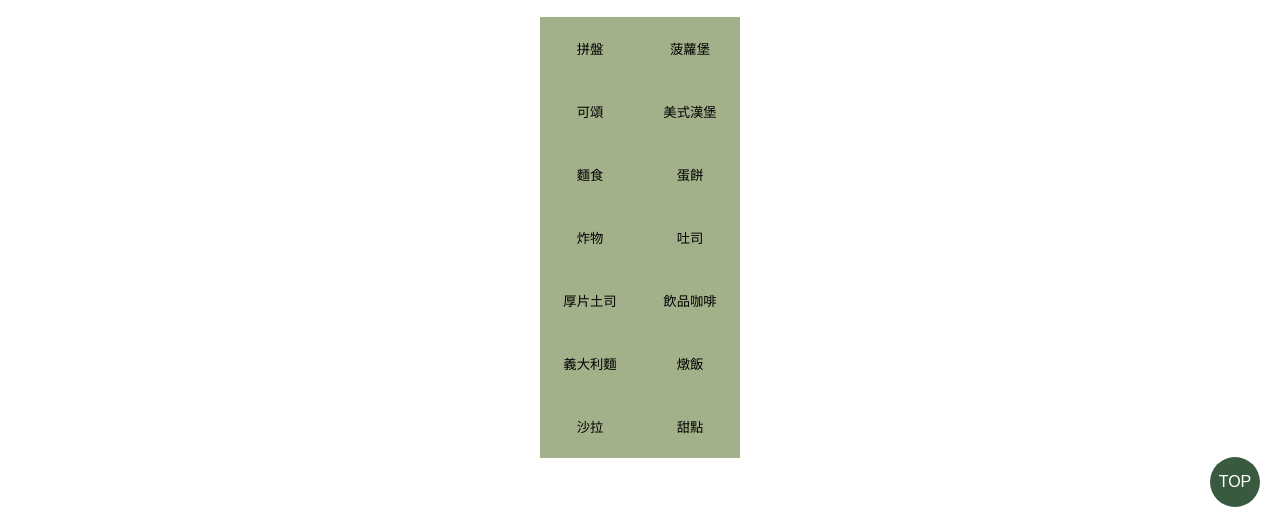
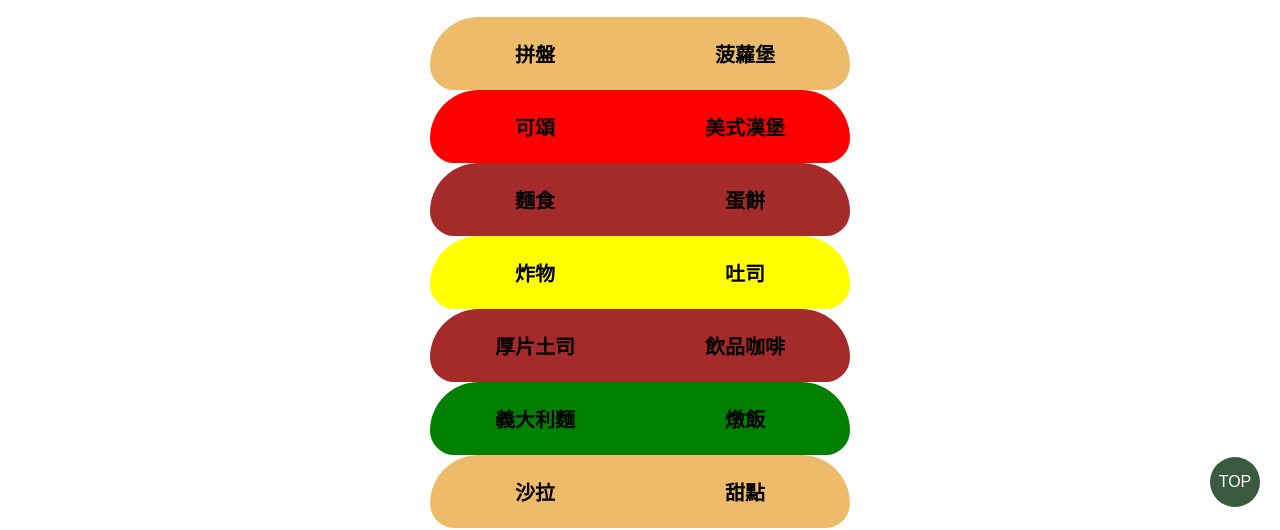
Before and after one commit to Mia012022/Lab_C, a plain HTML site: page menu.html in a window 1280 px wide. Shown: the part 273-803 px from the top of the page. Drawn offline with Linux system fonts and the light colour scheme.

Commit message:
完整版

```diff
--- a/css/about-style.css
+++ b/css/about-style.css
@@ -23,3 +23,10 @@
     font-size: 20px;
     color: #344e41;
 }
+.middle{
+    margin-top: 20px;
+}
+.midimg img{
+    border-radius: 10px;
+    opacity: 0.8;
+}
--- a/css/contact-style.css
+++ b/css/contact-style.css
@@ -30,7 +30,7 @@ input[type="text"],input[type="email"],textarea,select{
 
     width: 100%;
     padding: 10px 8px;
-            border:1px solid lightgray;
+            border:1px solid rgb(20, 65, 35);
             border-radius: 4px;
             margin-bottom: 20px;
 }
--- a/css/menu-style.css
+++ b/css/menu-style.css
@@ -18,23 +18,32 @@
 .tab {
     float: left;
 
-    background-color: #a3b18a ;
-    width: 100px;
+
+    width: 210px;
 
   }
 
   /* Style the buttons that are used to open the tab content */
   .tab button {
     display: block;
-    background-color: inherit;
+    background-color: #a3b18a ;
     color: black;
+    font-size: 20px;
+    font-weight: 700;
     padding: 22px 16px;
-    width: 100%;
+   width: 100%;
     border: none;
     outline: none;
-    text-align: left;
     cursor: pointer;
     text-align: center;
+
+
+  }
+  .tableft button{
+    border-radius: 80px 0px 0px 40px;
+  }
+  .tabright button{
+    border-radius: 0px 80px 40px 0px;
   }
 
   /* Change background color of buttons on hover */
@@ -55,13 +64,23 @@
     padding: 0px 12px;
     border: 1px solid #3a5a40 ;
     width: 300px;
+    height: 493px;
+    line-height: 25px;
+    border-radius: 5px;
+    background-color: white;
+    opacity: 0.9;
 
 
     display: none;
   }
   .middle{
+    border-radius: 180px 180px 0px 0px;
     height: 800px;
     margin-top: 20px;
+
+    background-repeat: no-repeat;
+    background-size: cover;
+
   }
 .midfloatright{
     float: right;
--- a/menu.html
+++ b/menu.html
@@ -180,14 +180,14 @@
                     </ul>
                 </div>
 
-                <div class="tab">
-                    <button class="tablinks" onclick="openCity(event, 'plate')">拼盤</button>
-                    <button class="tablinks" onclick="openCity(event, 'croissant')">可頌</button>
-                    <button class="tablinks" onclick="openCity(event, 'noodle')">麵食</button>
-                    <button class="tablinks" onclick="openCity(event, 'fried')">炸物</button>
-                    <button class="tablinks" onclick="openCity(event, 'Ttoast')">厚片土司</button>
-                    <button class="tablinks" onclick="openCity(event, 'pasta')">義大利麵</button>
-                    <button class="tablinks" onclick="openCity(event, 'salad')">沙拉</button>
+                <div class="tab tableft">
+                    <button class="tablinks" onclick="openMenu(event, 'plate')" style="background-color: #edbb6a;">拼盤</button>
+                    <button class="tablinks" onclick="openMenu(event, 'croissant')" style="background-color: red;">可頌</button>
+                    <button class="tablinks" onclick="openMenu(event, 'noodle')" style="background-color: brown;">麵食</button>
+                    <button class="tablinks" onclick="openMenu(event, 'fried')" style="background-color: yellow;">炸物</button>
+                    <button class="tablinks" onclick="openMenu(event, 'Ttoast')" style="background-color: brown;">厚片土司</button>
+                    <button class="tablinks" onclick="openMenu(event, 'pasta')" style="background-color: green;">義大利麵</button>
+                    <button class="tablinks" onclick="openMenu(event, 'salad')" style="background-color: #edbb6a;">沙拉</button>
                 </div>
 
             </div>
@@ -195,14 +195,14 @@
         <!-- 右邊 -->
         <div class="midright">
 
-            <div class="tab">
-                <button class="tablinks" onclick="openCity(event, 'polo')">菠蘿堡</button>
-                <button class="tablinks" onclick="openCity(event, 'burger')">美式漢堡</button>
-                <button class="tablinks" onclick="openCity(event, 'chineseomelet')">蛋餅</button>
-                <button class="tablinks" onclick="openCity(event, 'toast')">吐司</button>
-                <button class="tablinks" onclick="openCity(event, 'drink')">飲品咖啡</button>
-                <button class="tablinks" onclick="openCity(event, 'rice')">燉飯</button>
-                <button class="tablinks" onclick="openCity(event, 'dessert')">甜點</button>
+            <div class="tab tabright">
+                <button class="tablinks" onclick="openMenu(event, 'polo')" style="background-color: #edbb6a;">菠蘿堡</button>
+                <button class="tablinks" onclick="openMenu(event, 'burger')" style="background-color: red;">美式漢堡</button>
+                <button class="tablinks" onclick="openMenu(event, 'chineseomelet')" style="background-color: brown;">蛋餅</button>
+                <button class="tablinks" onclick="openMenu(event, 'toast')" style="background-color: yellow;">吐司</button>
+                <button class="tablinks" onclick="openMenu(event, 'drink')" style="background-color: brown;">飲品咖啡</button>
+                <button class="tablinks" onclick="openMenu(event, 'rice')" style="background-color: green;">燉飯</button>
+                <button class="tablinks" onclick="openMenu(event, 'dessert')" style="background-color: #edbb6a;">甜點</button>
 
             </div>
 
@@ -336,9 +336,9 @@
     </div>
 
 
-    <!-- Hover Tabs -->
+    <!-- Hover Tabs  菜單打開-->
     <script>
-        function openCity(evt, cityName) {
+        function openMenu(evt, menuName) {
             // Declare all variables
             var i, tabcontent, tablinks;
 
@@ -355,7 +355,7 @@
             }
 
             // Show the current tab, and add an "active" class to the link that opened the tab
-            document.getElementById(cityName).style.display = "block";
+            document.getElementById(menuName).style.display = "block";
             evt.currentTarget.className += " active";
         }
     </script>
```
Also changed, not shown: about.html (+1 -1 lines), contact.html (+4 -2 lines), img/allfood.png (added), img/toast01.jpg (added), img/toast02.jpg (added).
